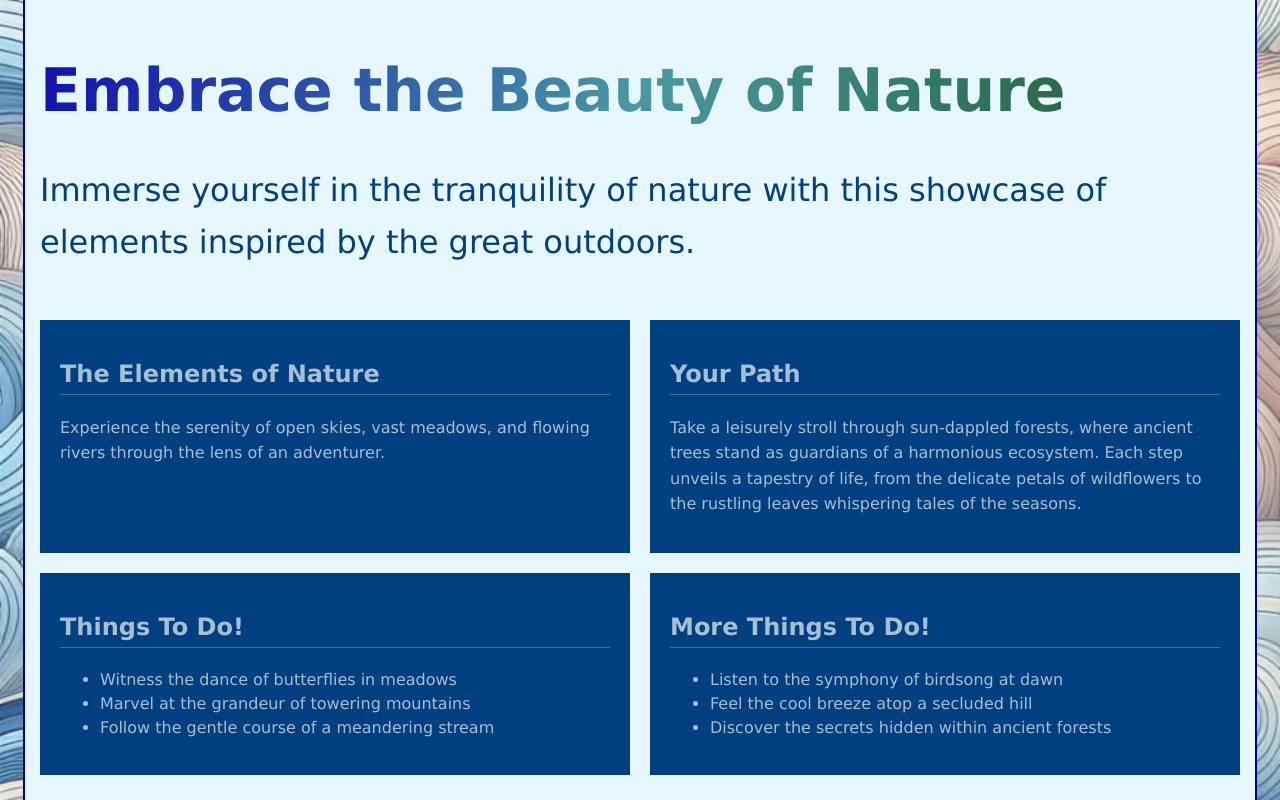
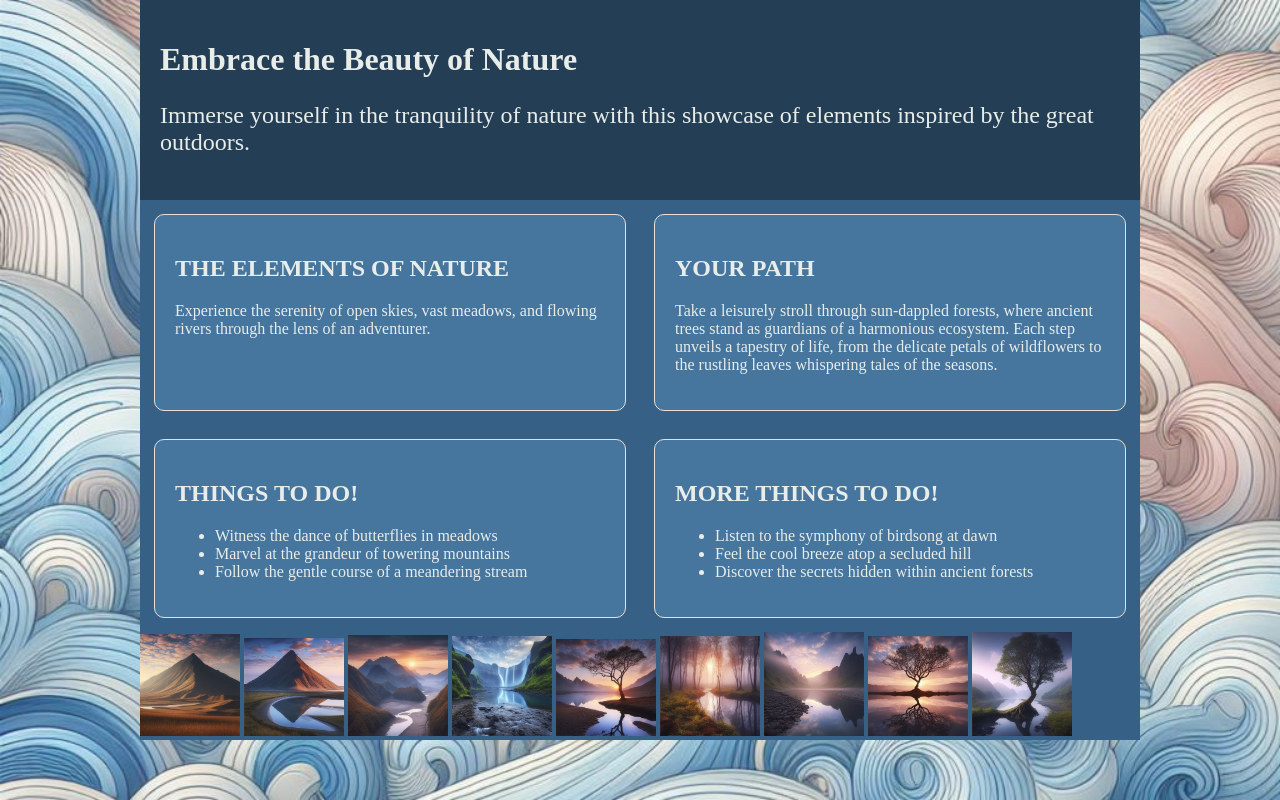
Before and after one commit to joshbarcher/sdev117-spr25, a plain HTML site: page html-css-review/page.html in a window 1280 px wide. Shown: the top 800 px of the page. Drawn offline with Linux system fonts and the light colour scheme.

Commit message:
Added styles.

```diff
--- a/html-css-review/page.html
+++ b/html-css-review/page.html
@@ -4,7 +4,7 @@
         <meta charset="UTF-8">
         <meta name="viewport" content="width=device-width, initial-scale=1.0">
         <title>Nature Showcase</title>
-        <link rel="stylesheet" href="/styles/styles.css">
+        <link rel="stylesheet" href="/styles/my-styles.css">
     </head>
     <body>
         <header id="page-title">
--- /dev/null
+++ b/html-css-review/styles/my-styles.css
@@ -0,0 +1,69 @@
+html {
+    background-image: url('/imgs/pattern1.jpg');
+    background-size: cover;
+}
+
+body {
+    width: 1000px;
+    margin: auto;
+    background-color: rgb(54, 96, 134);
+    color: rgb(232, 237, 233);
+
+    display: grid;
+    grid-template-columns: 1fr 1fr;
+    grid-template-areas:
+        "pt pt"
+        "el pa"
+        "td mt"
+        "ip ip";
+}
+
+#page-title {
+    grid-area: pt;
+    background-color: rgb(35, 62, 85);
+    padding: 20px;
+
+    h1 {
+        font-size: 2em;
+    }
+
+    p {
+        font-size: 1.5em;
+    }
+}
+
+#elements, #path, #todo, #more-todo {
+    border: 1px solid rgb(234, 223, 213);
+    background-color: rgb(70, 117, 158);
+    border-radius: 10px;
+    margin: 14px;
+    padding: 20px;
+
+    h2 {
+        text-transform: uppercase;
+    }
+}
+
+#elements {
+    grid-area: el;
+}
+
+#path {
+    grid-area: pa;
+}
+
+#todo {
+    grid-area: td;
+}
+
+#more-todo {
+    grid-area: mt;
+}
+
+#image-panel {
+    grid-area: ip;
+}
+
+img {
+    width: 100px;
+}
```
